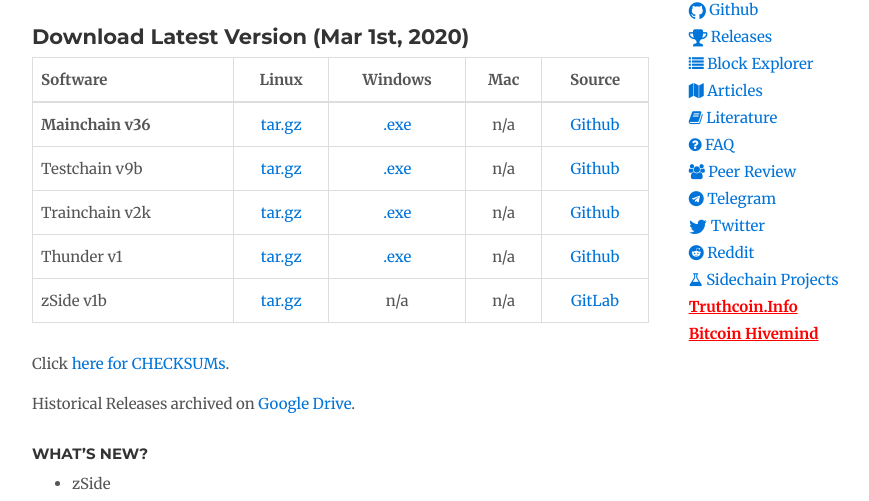
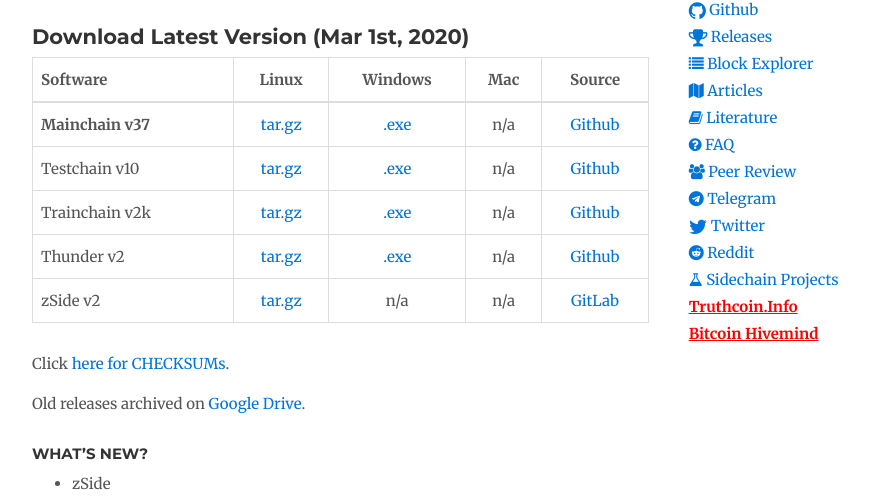
Before and after one commit to drivechain-project/drivechain.info, a Jekyll site: the page built from releases/index.md, in a window 1280 px wide and 900 px high. Shown: the part 171-672 px from the top of the window, without its empty margins (138-1007 px from the left). Built offline with Jekyll 4.4.1, drawn with Linux system fonts in a browser that asks for light colours; our own code applies the rules of GitHub Pages for plain Markdown files; comment, search, counter and statistics services are not loaded.

Commit message:
v37 release

```diff
--- a/releases/index.md
+++ b/releases/index.md
@@ -13,16 +13,29 @@
 
 |Software|Linux|Windows|Mac|Source|
 |--------|:---:|:-----:|:-:|:----:|
-|**Mainchain v36**|[tar.gz](/releases/bin/drivechain-0.36.00b-x86_64-linux-gnu.tar.gz)|[.exe](/releases/bin/drivechain-0.36.00-win64-setup-unsigned.exe)|n/a|[Github](https://github.com/drivechain-project/mainchain/)|
-|Testchain v9b|[tar.gz](/releases/bin/testchain-9.00.01b-x86_64-linux-gnu.tar.gz)|[.exe](/releases/bin/testchain-9.00.01-win64-setup-unsigned.exe)|n/a|[Github](https://github.com/drivechain-project/sidechains)|
-|Trainchain v2k|[tar.gz](/releases/bin/trainchain-2000.00.00-x86_64-linux-gnu.tar.gz)|[.exe](/releases/bin/trainchain-2000.00.00-win64-setup-unsigned.exe)|n/a|[Github](https://github.com/drivechain-project/sidechains/tree/trainchain)|
-|Thunder v1|[tar.gz](/releases/bin/thunder-1.00.01-x86_64-linux-gnu.tar.gz)|[.exe](/releases/bin/thunder-1.00.01-win64-setup-unsigned.exe)|n/a|[Github](https://github.com/drivechain-project/sidechains/tree/thunder)|
-|zSide v1b|[tar.gz](/releases/bin/zside-1.00.01b-x86_64-linux-gnu.tar.gz)|n/a|n/a|[GitLab](https://gitlab.com/CryptAxe/zcash-drivechain/-/blob/master/LINUXBUILD.md)|
+|**Mainchain v37**|[tar.gz][linux-main]|[.exe][win-main]|n/a|[Github](https://github.com/drivechain-project/mainchain/)|
+|Testchain v10|[tar.gz][linux-test]|[.exe][win-test]|n/a|[Github](https://github.com/drivechain-project/sidechains)|
+|Trainchain v2k|[tar.gz][linux-train]|[.exe][win-train]|n/a|[Github](https://github.com/drivechain-project/sidechains/tree/trainchain)|
+|Thunder v2|[tar.gz][linux-thund]|[.exe][win-thund]|n/a|[Github](https://github.com/drivechain-project/sidechains/tree/thunder)|
+|zSide v2|[tar.gz][linux-zside]|n/a|n/a|[GitLab](https://gitlab.com/CryptAxe/zcash-drivechain/-/blob/master/LINUXBUILD.md)|
 
 
 Click [here for CHECKSUMs](/releases/bin/checksums.txt).
 
-Historical Releases archived on [Google Drive](https://drive.google.com/drive/folders/1o83i1N4yPbbKT5hVv_IspNVwHV2jUUoT).
+Old releases archived on [Google Drive](https://drive.google.com/drive/folders/1o83i1N4yPbbKT5hVv_IspNVwHV2jUUoT).
+
+
+[linux-main]: https://drive.google.com/file/d/17qzzSXsUc2TrQP9pju5g4vhTeefvDVSK/view?usp=sharing
+[linux-test]: https://drive.google.com/file/d/1VR9_EshrRw51wZp6b-W_Rs5kpBIKMhHP/view?usp=sharing
+[linux-train]: https://www.drivechain.info/releases/bin/trainchain-2000.00.00-x86_64-linux-gnu.tar.gz
+[linux-thund]: https://drive.google.com/file/d/1E3dCR9KhpFeRW0JDqqj3vh3iRgJtPF7B/view?usp=sharing
+[linux-zside]: https://drive.google.com/file/d/1OsIcvxia1W_cyByOvpQHQt1mZVW_7fRD/view?usp=sharing
+
+[win-main]: https://drive.google.com/file/d/1wBMI6gGGvFXrzKrHOUm5lFhXkS6lS8QH/view?usp=sharing
+[win-test]: https://drive.google.com/file/d/1Gn9jwH8kBQYZatXudaPMYGguozlXCsjF/view?usp=sharing
+[win-train]: https://www.drivechain.info/releases/bin/trainchain-2000.00.00-win64-setup-unsigned.exe
+[win-thund]: https://drive.google.com/file/d/1MGEOAhZDgri554xQaQxo3Os17i4J_BXr/view?usp=sharing
+
 
 
 ### What's New?
```
